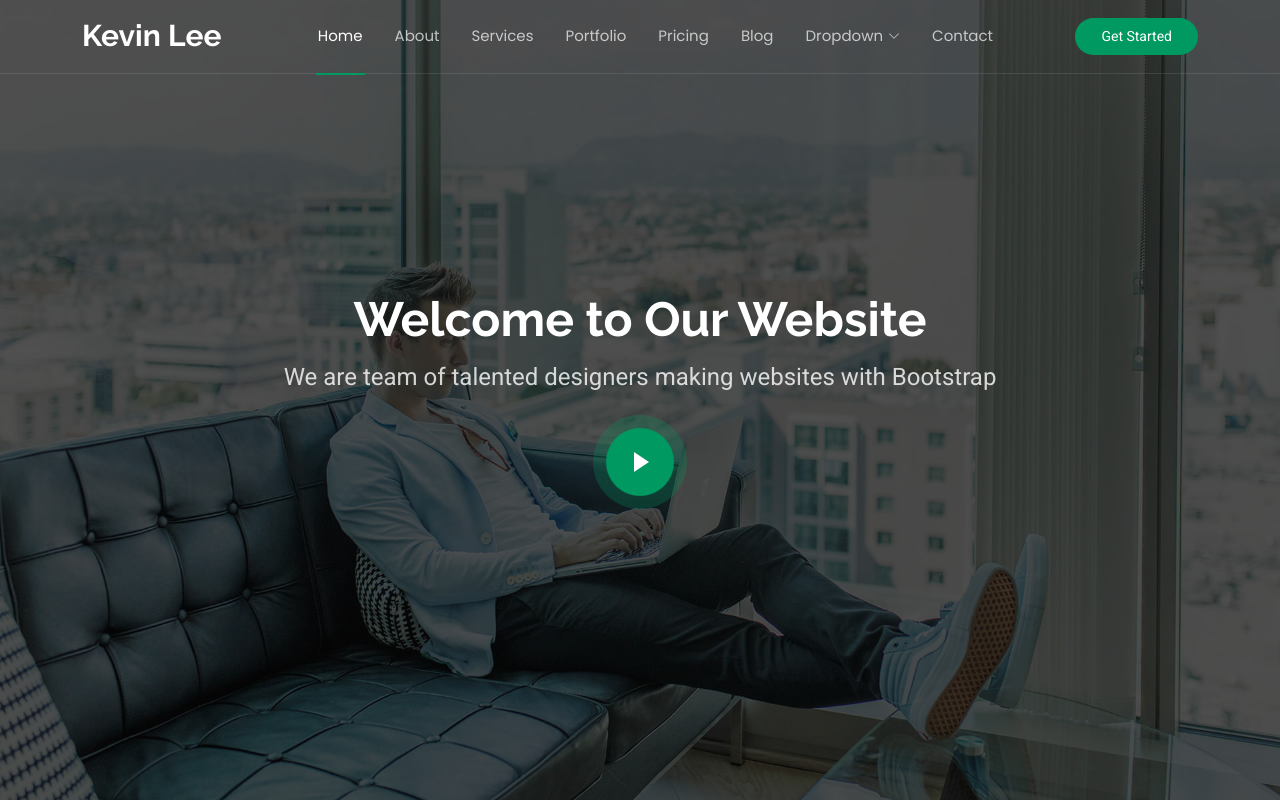
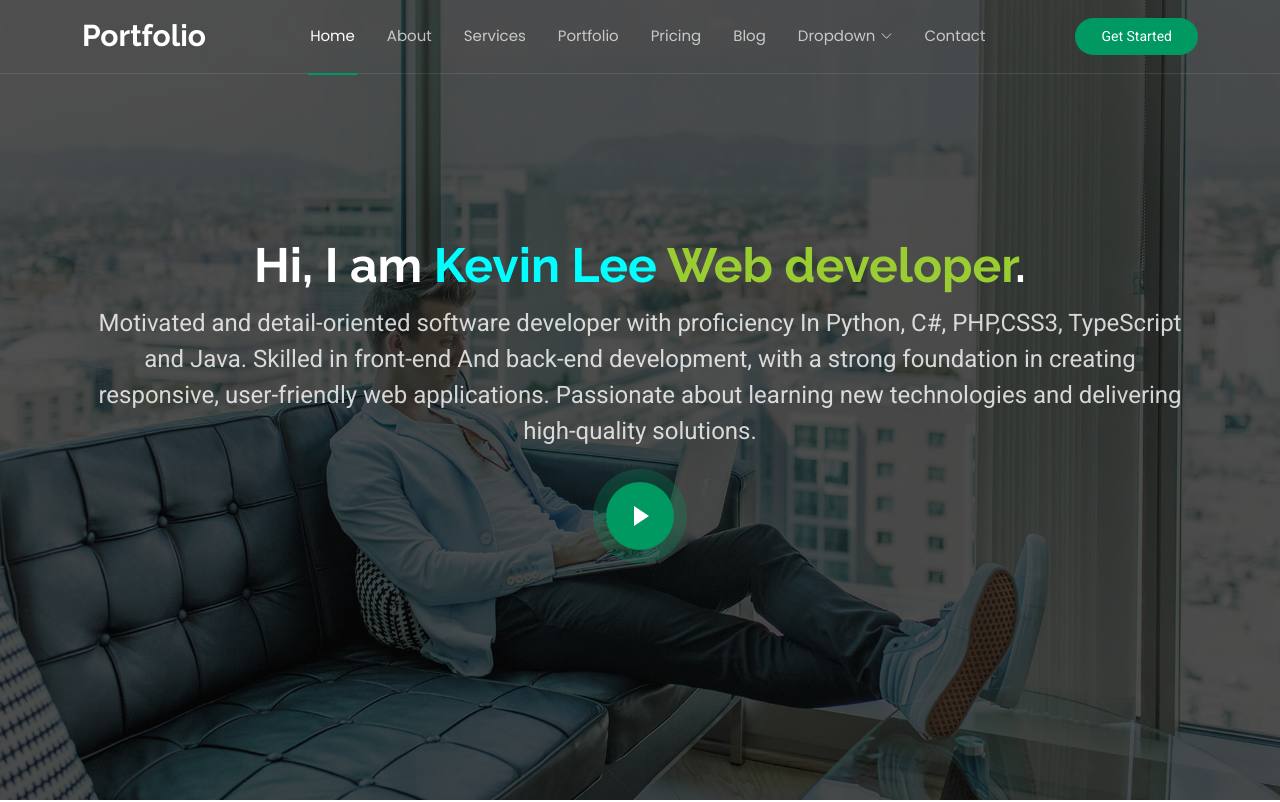
Before and after one commit to ltony081513/jimao, a plain HTML site: page index.html in a window 1280 px wide. Shown: the top 802 px of the page. Drawn offline with Linux system fonts and the light colour scheme.

Commit message:
add summary

```diff
--- a/index.html
+++ b/index.html
@@ -4,7 +4,7 @@
 <head>
   <meta charset="utf-8">
   <meta content="width=device-width, initial-scale=1.0" name="viewport">
-  <title>Index - KnightOne Bootstrap Template</title>
+  <title>Index - My portfolio</title>
   <meta name="description" content="">
   <meta name="keywords" content="">
 
@@ -44,7 +44,8 @@
       <a href="index.html" class="logo d-flex align-items-center me-auto me-xl-0">
         <!-- Uncomment the line below if you also wish to use an image logo -->
         <!-- <img src="assets/img/logo.png" alt=""> -->
-        <h1 class="sitename">Kevin Lee</h1>
+        <h1 class="sitename">Portfolio
+        </h1>
       </a>
 
       <nav id="navmenu" class="navmenu">
@@ -90,8 +91,13 @@
       <img src="assets/img/hero-bg.jpg" alt="" data-aos="fade-in">
 
       <div class="container d-flex flex-column align-items-center text-center">
-        <h2 data-aos="fade-up" data-aos-delay="100">Welcome to Our Website</h2>
-        <p data-aos="fade-up" data-aos-delay="200">We are team of talented designers making websites with Bootstrap</p>
+        <h2 data-aos="fade-up" data-aos-delay="100">Hi, I am <span style="color: aqua;">Kevin Lee </span><span style="color: yellowgreen;">Web developer</span>.</h2>
+        <p data-aos="fade-up" data-aos-delay="200">Motivated and detail-oriented software developer with proficiency
+   In Python, C#, PHP,CSS3, TypeScript and Java. Skilled in front-end
+   And back-end development, with a strong foundation in creating
+   responsive, user-friendly web applications. Passionate about learning
+   new technologies and delivering high-quality solutions.
+</p>
         <div data-aos="fade-up" data-aos-delay="300">
           <a href="https://www.youtube.com/watch?v=Y7f98aduVJ8" class="glightbox pulsating-play-btn"></a>
         </div>
```
